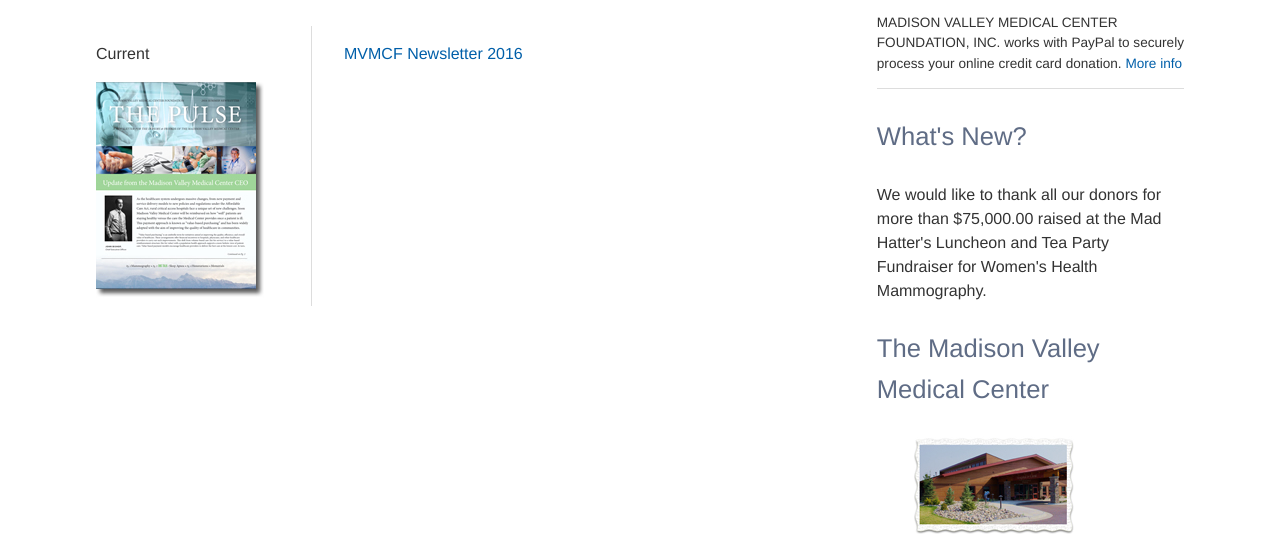
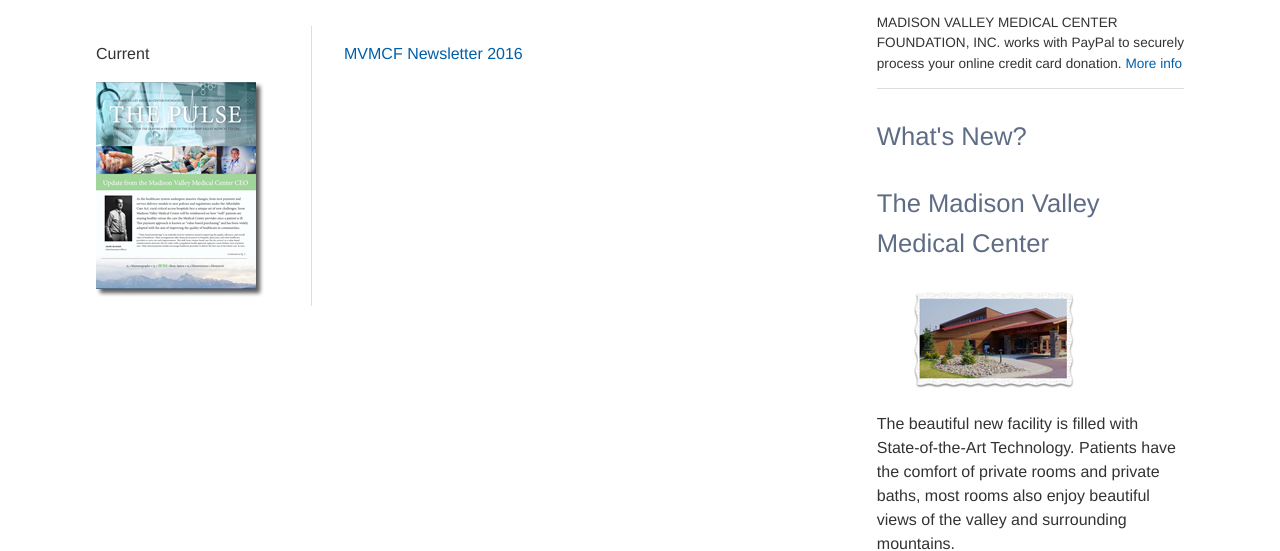
Before and after one commit to polarbeardesign/mvmcf, a PHP site: page /news_events.php in a window 1280 px wide. Shown: the part 558-1109 px from the top of the page. Run offline with PHP 8.4, Linux system fonts and the light colour scheme.

Commit message:
removed sidebar item

```diff
--- a/news_events.php
+++ b/news_events.php
@@ -51,7 +51,6 @@
 
       <h1>What's New?</h1>
 
-      <p>We would like to thank all our donors for more than $75,000.00 raised at the Mad Hatter's Luncheon and Tea Party Fundraiser for Women's Health Mammography.</p>
 
       <?php include("sb_mvmc.php"); ?>
   </section>
```
